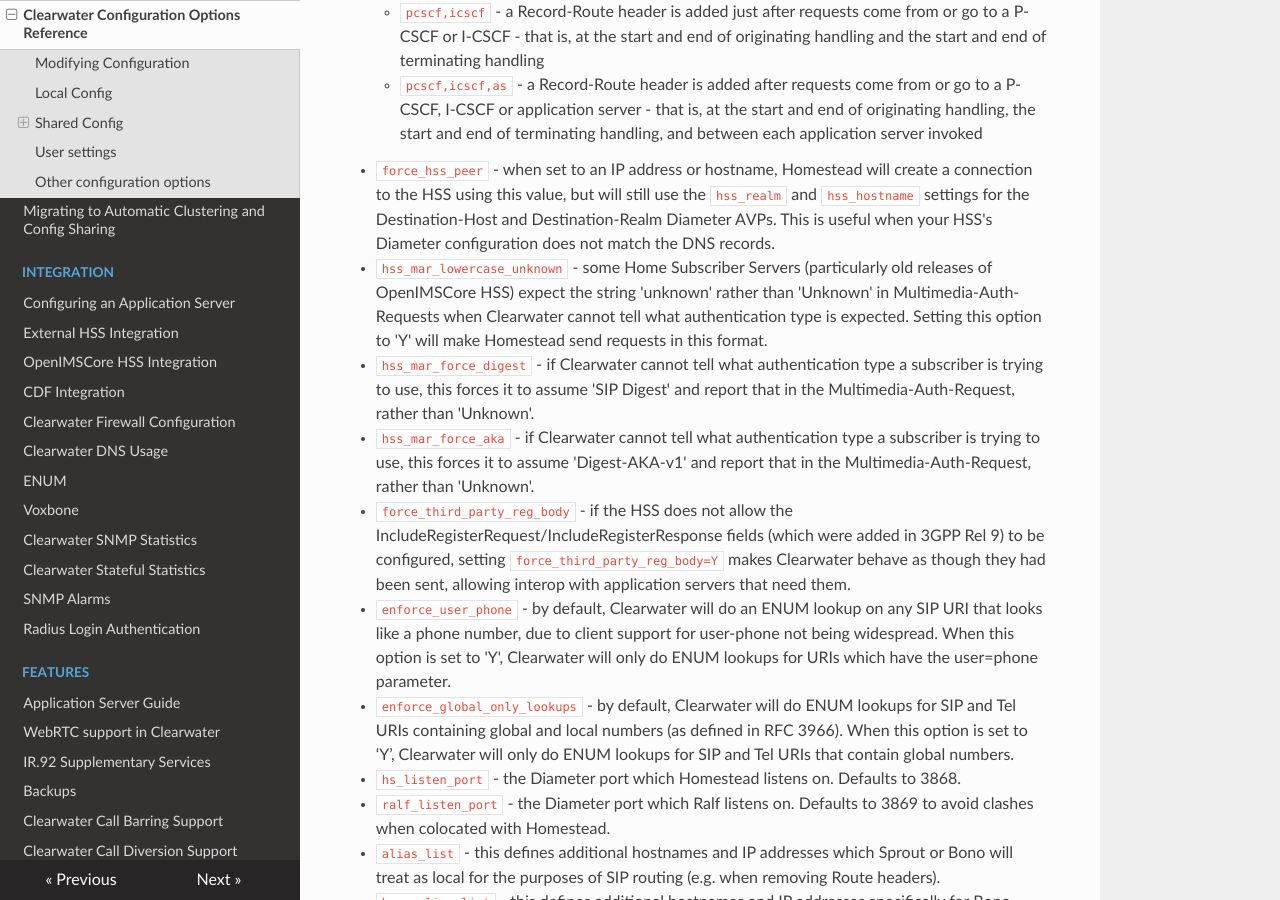
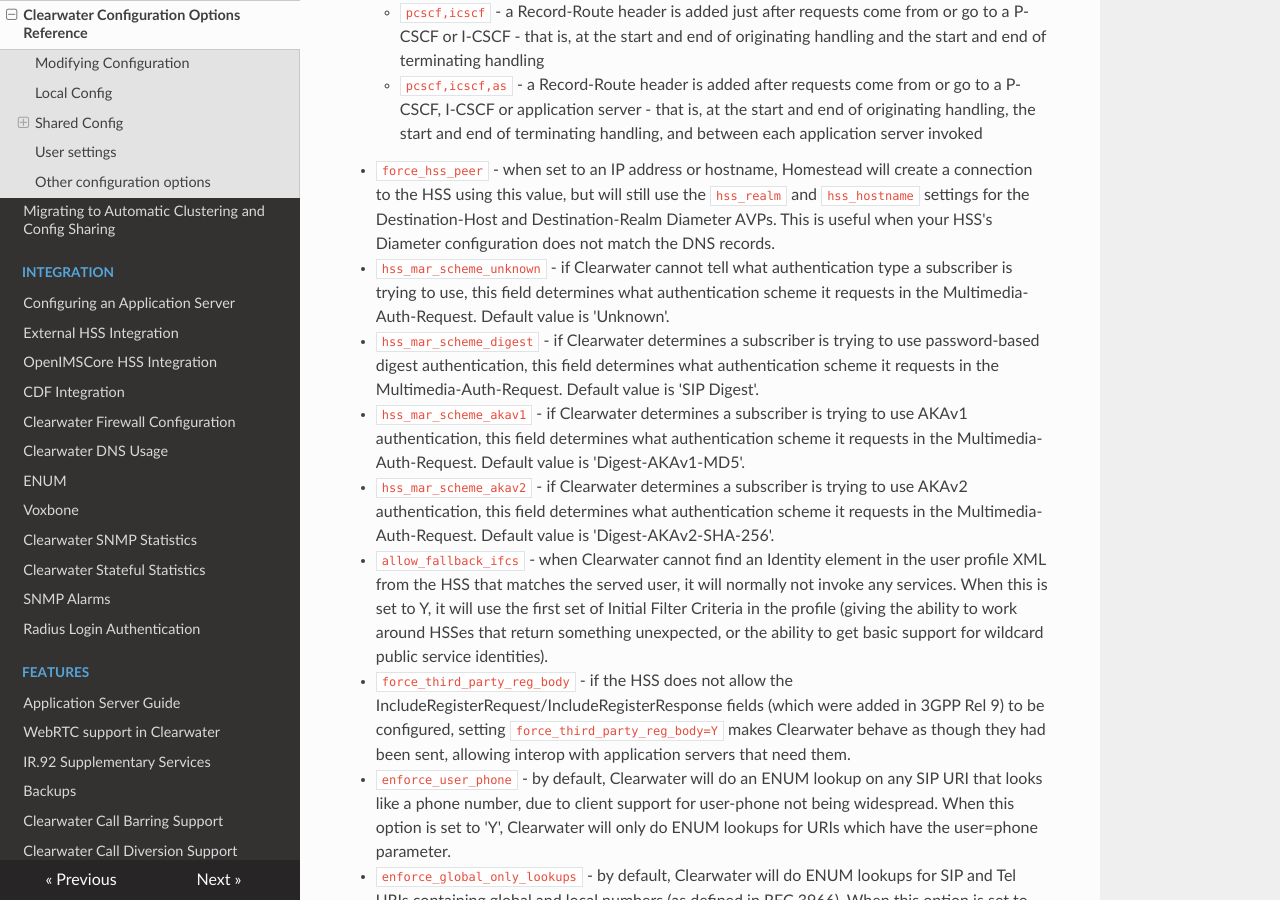
Before and after one commit to Metaswitch/clearwater-readthedocs, an MkDocs documentation site: the page built from docs/Clearwater_Configuration_Options_Reference.md, in a window 1280 px wide and 900 px high, scrolled down 5143 px. Built offline with MkDocs 1.6.1, drawn with Linux system fonts in a browser that asks for light colours; nearby versions of some CDN libraries; old or Windows-style settings are respelled for this version of MkDocs.

Commit message:
Add AKAv2 and fallback IFCs docs

```diff
--- a/docs/Clearwater_Configuration_Options_Reference.md
+++ b/docs/Clearwater_Configuration_Options_Reference.md
@@ -119,9 +119,11 @@ This section describes optional configuration options, particularly for ensuring
     * `pcscf,icscf` - a Record-Route header is added just after requests come from or go to a P-CSCF or I-CSCF - that is, at the start and end of originating handling and the start and end of terminating handling
     * `pcscf,icscf,as` - a Record-Route header is added after requests come from or go to a P-CSCF, I-CSCF or application server - that is, at the start and end of originating handling, the start and end of terminating handling, and between each application server invoked
 * `force_hss_peer` - when set to an IP address or hostname, Homestead will create a connection to the HSS using this value, but will still use the `hss_realm` and `hss_hostname` settings for the Destination-Host and Destination-Realm Diameter AVPs. This is useful when your HSS's Diameter configuration does not match the DNS records.
-* `hss_mar_lowercase_unknown` - some Home Subscriber Servers (particularly old releases of OpenIMSCore HSS) expect the string 'unknown' rather than 'Unknown' in Multimedia-Auth-Requests when Clearwater cannot tell what authentication type is expected. Setting this option to 'Y' will make Homestead send requests in this format.
-* `hss_mar_force_digest` - if Clearwater cannot tell what authentication type a subscriber is trying to use, this forces it to assume 'SIP Digest' and report that in the Multimedia-Auth-Request, rather than 'Unknown'.
-* `hss_mar_force_aka` - if Clearwater cannot tell what authentication type a subscriber is trying to use, this forces it to assume 'Digest-AKA-v1' and report that in the Multimedia-Auth-Request, rather than 'Unknown'.
+* `hss_mar_scheme_unknown` - if Clearwater cannot tell what authentication type a subscriber is trying to use, this field determines what authentication scheme it requests in the Multimedia-Auth-Request. Default value is 'Unknown'.
+* `hss_mar_scheme_digest` - if Clearwater determines a subscriber is trying to use password-based digest authentication, this field determines what authentication scheme it requests in the Multimedia-Auth-Request. Default value is 'SIP Digest'.
+* `hss_mar_scheme_akav1` - if Clearwater determines a subscriber is trying to use AKAv1 authentication, this field determines what authentication scheme it requests in the Multimedia-Auth-Request. Default value is 'Digest-AKAv1-MD5'.
+* `hss_mar_scheme_akav2` - if Clearwater determines a subscriber is trying to use AKAv2 authentication, this field determines what authentication scheme it requests in the Multimedia-Auth-Request. Default value is 'Digest-AKAv2-SHA-256'.
+* `allow_fallback_ifcs` - when Clearwater cannot find an Identity element in the user profile XML from the HSS that matches the served user, it will normally not invoke any services. When this is set to Y, it will use the first set of Initial Filter Criteria in the profile (giving the ability to work around HSSes that return something unexpected, or the ability to get basic support for wildcard public service identities).
 * `force_third_party_reg_body` - if the HSS does not allow the IncludeRegisterRequest/IncludeRegisterResponse fields (which were added in 3GPP Rel 9) to be configured, setting `force_third_party_reg_body=Y` makes Clearwater behave as though they had been sent, allowing interop with application servers that need them.
 * `enforce_user_phone` - by default, Clearwater will do an ENUM lookup on any SIP URI that looks like a phone number, due to client support for user-phone not being widespread. When this option is set to 'Y', Clearwater will only do ENUM lookups for URIs which have the user=phone parameter.
 * `enforce_global_only_lookups` - by default, Clearwater will do ENUM lookups for SIP and Tel URIs containing global and local numbers (as defined in RFC 3966). When this option is set to ‘Y’, Clearwater will only do ENUM lookups for SIP and Tel URIs that contain global numbers.
```
